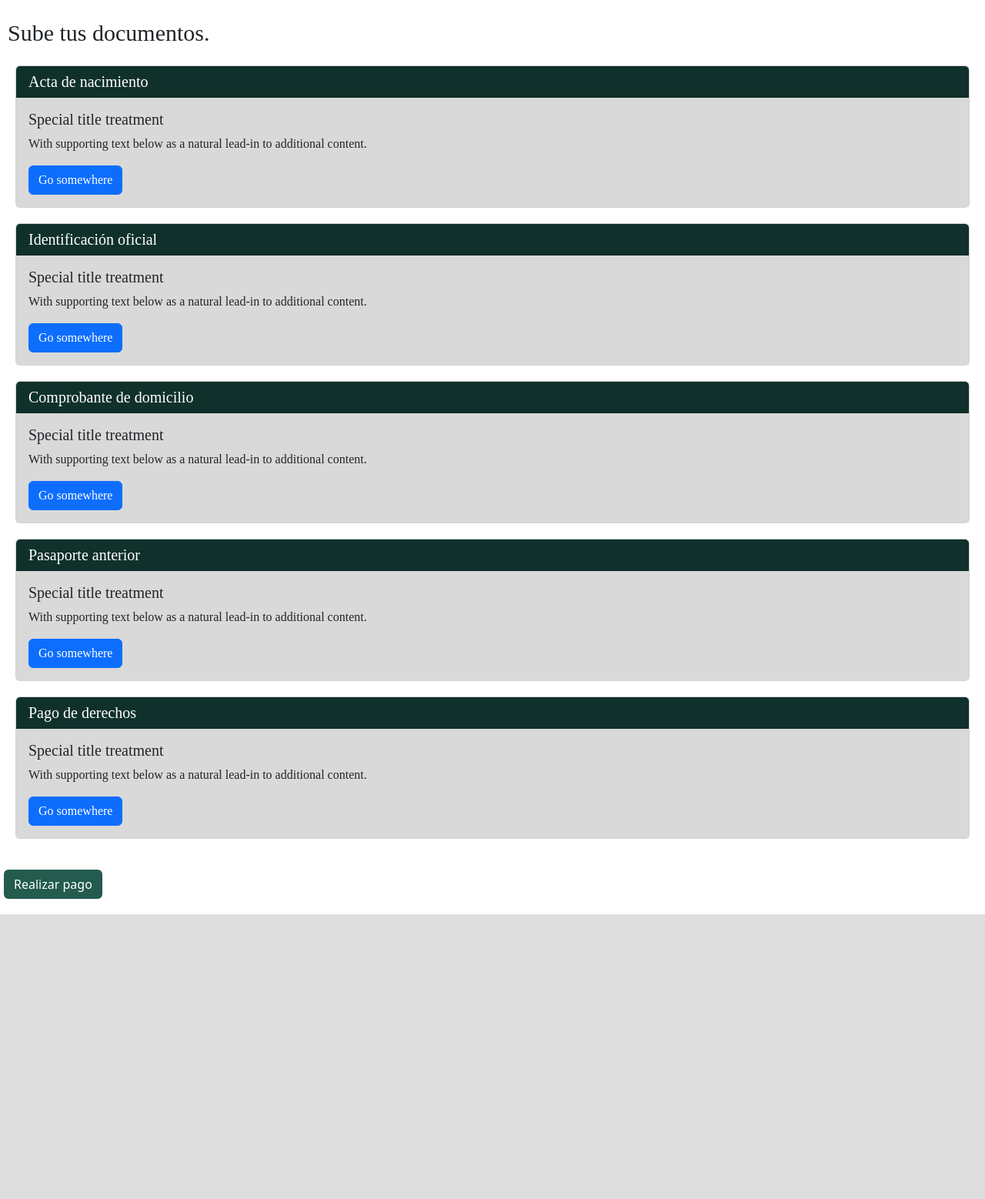
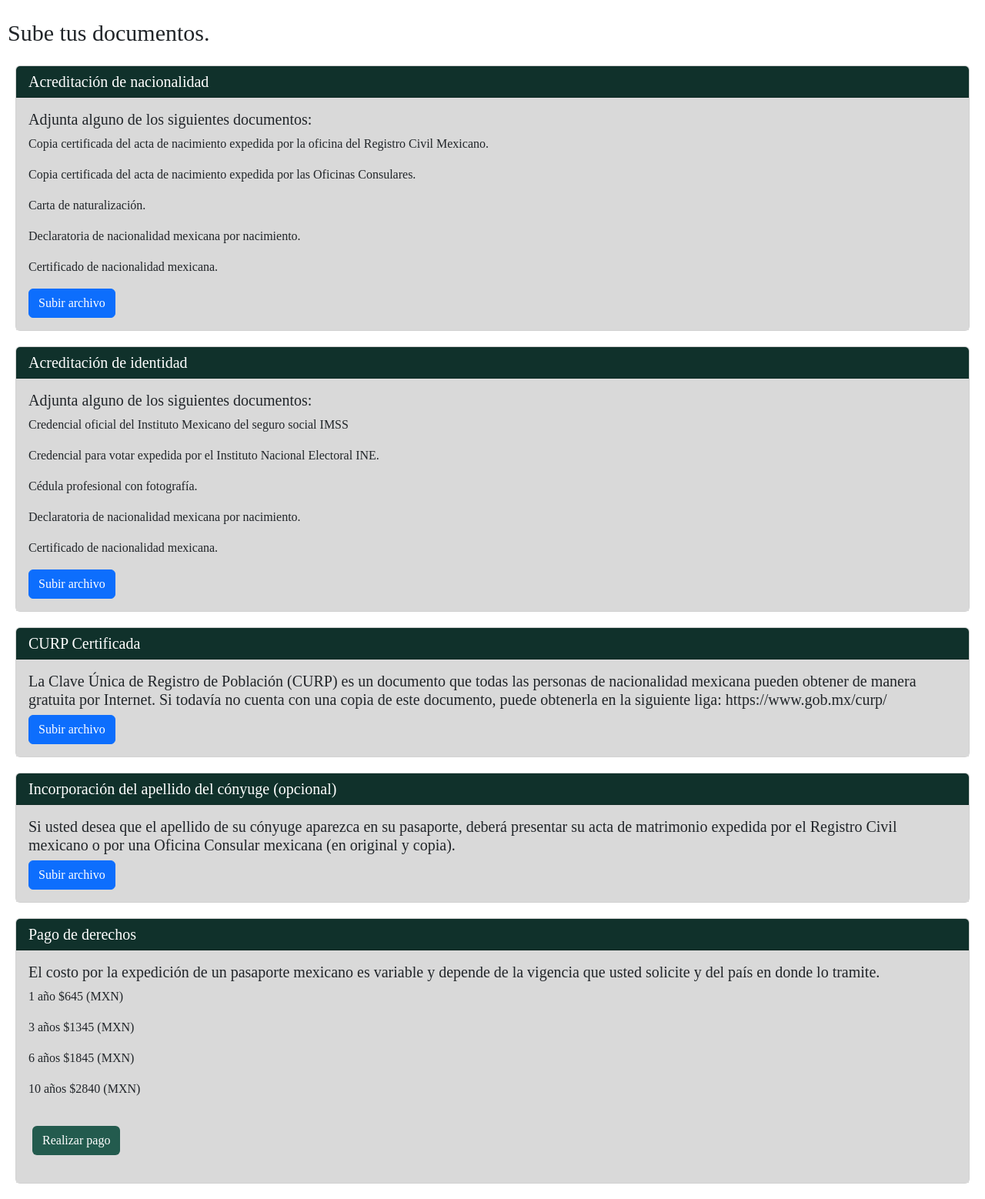
Before and after one commit to DavidBautistaC1298/ProyectoDIU, a Django app: template ProyectoDjango/proyectoDIU/pasaportes/templates/subirarchivos.html in a window 1280 px wide. Shown: the part 70-1628 px from the top of the page at 77% size. Before the commit the page ends 1258 px from the top, so only its background shows below. Run offline with Django 3.2, Linux system fonts and the light colour scheme; the template is opened without the code that fills it, so the values that code supplies are empty.

Commit message:
Formato a subirarchivos
Se agrega formato a subir archivos

```diff
--- a/ProyectoDjango/proyectoDIU/pasaportes/templates/subirarchivos.html
+++ b/ProyectoDjango/proyectoDIU/pasaportes/templates/subirarchivos.html
@@ -37,44 +37,52 @@
 
     <!-- Acta de nacimiento -->
     <div class="card margin-lr-20 space">
-      <h5 class="card-header darkgreen-color text-white">Acta de nacimiento</h5>
+      <h5 class="card-header darkgreen-color text-white">Acreditación de nacionalidad</h5>
       <div class="card-body grey-color">
-        <h5 class="card-title">Special title treatment</h5>
-        <p class="card-text">With supporting text below as a natural lead-in to additional content.</p>
-        <a href="#" class="btn btn-primary">Go somewhere</a>
+        <h5 class="card-title">Adjunta alguno de los siguientes documentos:</h5>
+        <p class="card-text">Copia certificada del acta de nacimiento expedida por la oficina del Registro Civil Mexicano.</p>
+        <p class="card-text">Copia certificada del acta de nacimiento expedida por las Oficinas Consulares.</p>
+        <p class="card-text">Carta de naturalización.</p>
+        <p class="card-text">Declaratoria de nacionalidad mexicana por nacimiento.</p>
+        <p class="card-text">Certificado de nacionalidad mexicana.</p>
+
+        <a href="#" class="btn btn-primary">Subir archivo</a>
       </div>
     </div>
     <!-- Acta de nacimiento -->
 
     <!-- Identificación oficial -->
     <div class="card margin-lr-20 space">
-      <h5 class="card-header darkgreen-color text-white">Identificación oficial</h5>
+      <h5 class="card-header darkgreen-color text-white">Acreditación de identidad</h5>
       <div class="card-body grey-color">
-        <h5 class="card-title">Special title treatment</h5>
-        <p class="card-text">With supporting text below as a natural lead-in to additional content.</p>
-        <a href="#" class="btn btn-primary">Go somewhere</a>
+        <h5 class="card-title">Adjunta alguno de los siguientes documentos:</h5>
+        <p class="card-text">Credencial oficial del Instituto Mexicano del seguro social IMSS</p>
+        <p class="card-text">Credencial para votar expedida por el Instituto Nacional Electoral INE.</p>
+        <p class="card-text">Cédula profesional con fotografía.</p>
+        <p class="card-text">Declaratoria de nacionalidad mexicana por nacimiento.</p>
+        <p class="card-text">Certificado de nacionalidad mexicana.</p>
+
+        <a href="#" class="btn btn-primary">Subir archivo</a>
       </div>
     </div>
     <!-- Identificación oficial -->
 
     <!-- Comprobante de domicilio -->
     <div class="card margin-lr-20 space">
-      <h5 class="card-header darkgreen-color text-white">Comprobante de domicilio</h5>
+      <h5 class="card-header darkgreen-color text-white">CURP Certificada</h5>
       <div class="card-body grey-color">
-        <h5 class="card-title">Special title treatment</h5>
-        <p class="card-text">With supporting text below as a natural lead-in to additional content.</p>
-        <a href="#" class="btn btn-primary">Go somewhere</a>
+        <h5 class="card-title">La Clave Única de Registro de Población (CURP) es un documento que todas las personas de nacionalidad mexicana pueden obtener de manera gratuita por Internet. Si todavía no cuenta con una copia de este documento, puede obtenerla en la siguiente liga: https://www.gob.mx/curp/</h5>
+        <a href="#" class="btn btn-primary">Subir archivo</a>
       </div>
     </div>
     <!-- Comprobante de domicilio -->
 
     <!-- Pasaporte anterior -->
     <div class="card margin-lr-20 space">
-      <h5 class="card-header darkgreen-color text-white">Pasaporte anterior</h5>
+      <h5 class="card-header darkgreen-color text-white">Incorporación del apellido del cónyuge (opcional)</h5>
       <div class="card-body grey-color">
-        <h5 class="card-title">Special title treatment</h5>
-        <p class="card-text">With supporting text below as a natural lead-in to additional content.</p>
-        <a href="#" class="btn btn-primary">Go somewhere</a>
+        <h5 class="card-title">Si usted desea que el apellido de su cónyuge aparezca en su pasaporte, deberá presentar su acta de matrimonio expedida por el Registro Civil mexicano o por una Oficina Consular mexicana (en original y copia).</h5>
+        <a href="#" class="btn btn-primary">Subir archivo</a>
       </div>
     </div>
     <!-- Pasaporte anterior -->
@@ -83,15 +91,18 @@
     <div class="card margin-lr-20 space">
       <h5 class="card-header darkgreen-color text-white">Pago de derechos</h5>
       <div class="card-body grey-color">
-        <h5 class="card-title">Special title treatment</h5>
-        <p class="card-text">With supporting text below as a natural lead-in to additional content.</p>
-        <a href="#" class="btn btn-primary">Go somewhere</a>
+        <h5 class="card-title">El costo por la expedición de un pasaporte mexicano es variable y depende de la vigencia que usted solicite y del país en donde lo tramite.</h5>
+        <p class="card-text"> 1 año    $645 (MXN)</p>
+        <p class="card-text"> 3 años   $1345 (MXN)</p>
+        <p class="card-text"> 6 años    $1845 (MXN)</p>
+        <p class="card-text"> 10 años   $2840 (MXN)</p>
+        <button type="button" class="btn green-color text-white space" onclick="location.href='{% url 'pago'%}'">
+          Realizar pago
+        </button>
       </div>
     </div>
     <!-- Pago de derechos -->
-    <button type="button" class="btn green-color text-white space" onclick="location.href='{% url 'pago'%}'">
-      Realizar pago
-    </button>
+
 
     <!-- Documentos end -->
 
```
